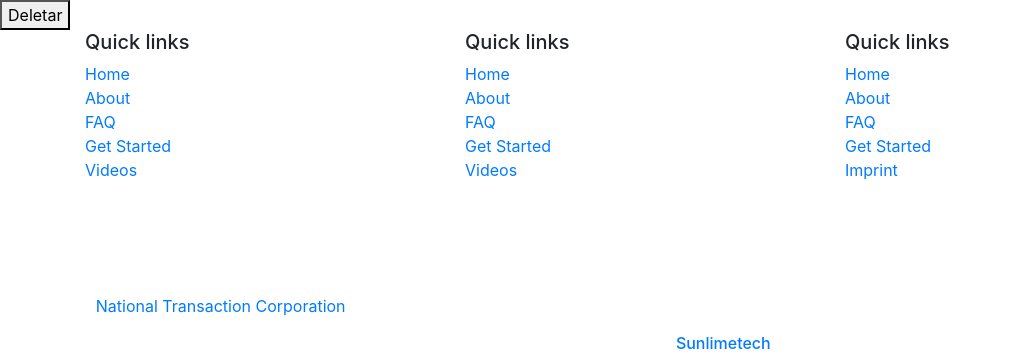
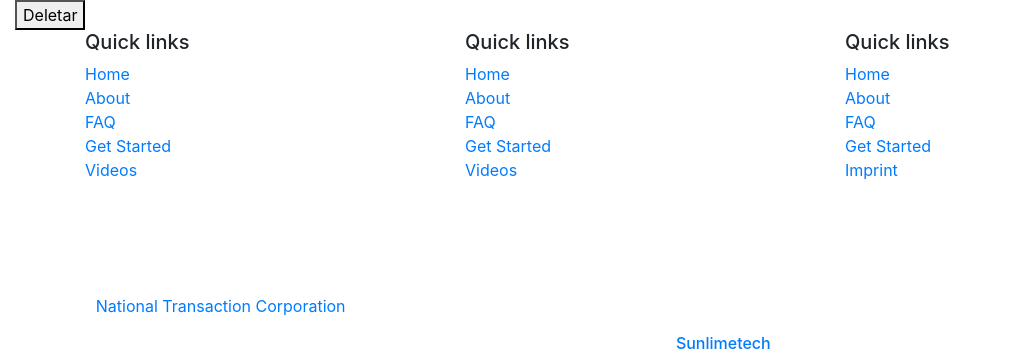
Before and after one commit to magnomatos822/estacionemanto, a Django app: page /core/pessoa_delete/1 in a window 1280 px wide. Shown: the top 360 px of the page, without its empty margins (0-1012 px from the left). Run offline with Django 3.2, Linux system fonts and the light colour scheme; data comes from the database, SQL or seed files in the repository; some libraries are stand-ins or nearby versions.

Commit message:
Base.html inserida div container.

```diff
--- a/templates/core_templates/base.html
+++ b/templates/core_templates/base.html
@@ -1,5 +1,6 @@
 <!DOCTYPE html>
 <html lang="pt-br">
+
 <head>
     <meta charset="UTF-8">
     <meta name="viewport" content="width=device-width, initial-scale=1.0">
@@ -8,7 +9,10 @@
     <link rel="stylesheet" href="https://stackpath.bootstrapcdn.com/bootstrap/4.1.3/css/bootstrap.min.css">
     <script src="https://stackpath.bootstrapcdn.com/bootstrap/4.1.3/js/bootstrap.min.js"></script>
 </head>
+
 <body>
+    <div class="container-fluid">
+
 
         {% block header %}
 
@@ -67,14 +71,18 @@
                 </div>
                 <div class="row">
                     <div class="col-xs-12 col-sm-12 col-md-12 mt-2 mt-sm-2 text-center text-white">
-                        <p><u><a href="https://www.nationaltransaction.com/">National Transaction Corporation</a></u> is a Registered MSP/ISO of Elavon, Inc. Georgia [a wholly owned subsidiary of U.S. Bancorp, Minneapolis, MN]</p>
-                        <p class="h6">&copy All right Reversed.<a class="text-green ml-2" href="https://www.sunlimetech.com" target="_blank">Sunlimetech</a></p>
+                        <p><u><a href="https://www.nationaltransaction.com/">National Transaction Corporation</a></u>
+                            is a Registered MSP/ISO of Elavon, Inc. Georgia [a wholly owned subsidiary of U.S. Bancorp,
+                            Minneapolis, MN]</p>
+                        <p class="h6">&copy All right Reversed.<a class="text-green ml-2" href="https://www.sunlimetech.com"
+                                target="_blank">Sunlimetech</a></p>
                     </div>
                     </hr>
                 </div>
             </div>
         </section>
         {% endblock footer %}
+    </div>
+</body>
 
-</body>
 </html>
```
Lines whose indentation alone changed are shown as unchanged.
